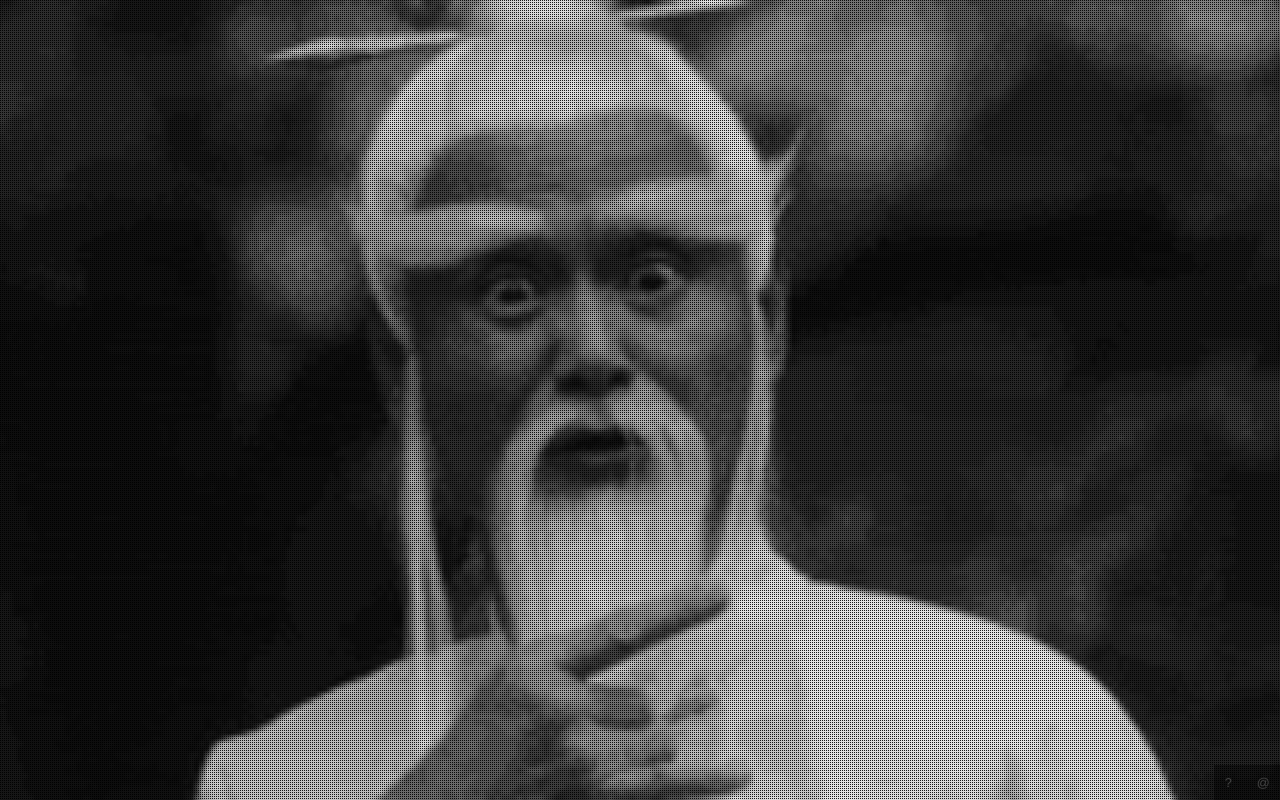
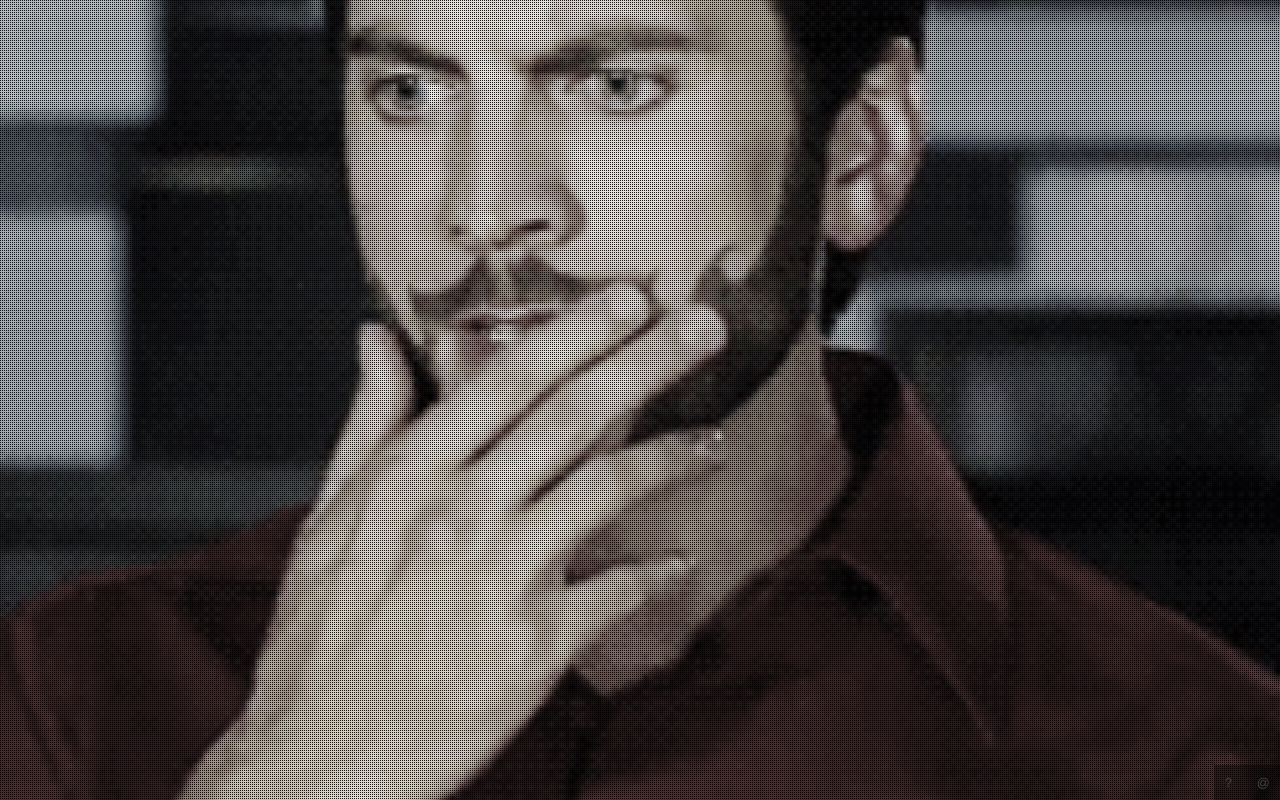
Before and after one commit to richarcher/chinny-reckon, a plain HTML site: page index.html in a window 1280 px wide. Drawn offline with Linux system fonts and the light colour scheme.

Commit message:
Add some Wes Bentley action

```diff
--- a/index.html
+++ b/index.html
@@ -30,6 +30,7 @@
     , "clapton.gif"
     , "batman.gif"
     , "paimei.gif"
+    , "wes.gif"
     ];
 
   var image = images[Math.floor(Math.random() * images.length )];
```
Also changed, not shown: i/wes.gif (added).
